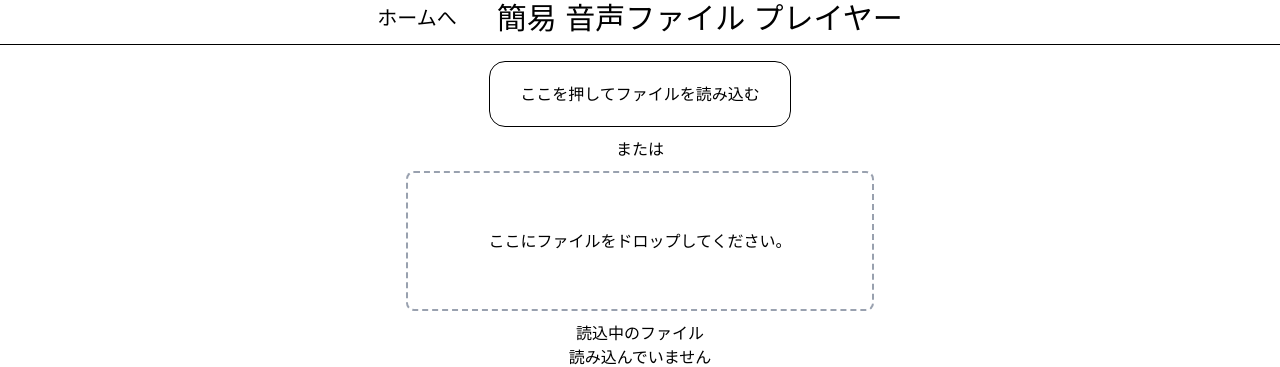
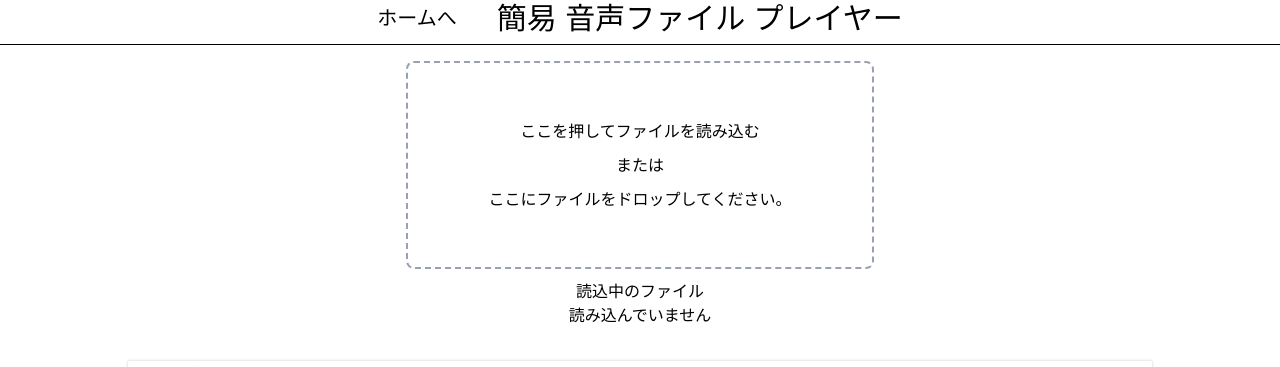
Before and after one commit to ShudoPhysicsClub/spc-tools, a React (Vite) app: page /sound-player in a window 1280 px wide. Shown: the top 367 px of the page. Built offline with nearby package versions, Linux system fonts and the light colour scheme; no server answers.

Commit message:
ドラッグとボタンを結合

```diff
--- a/src/components/DropSoundZone.tsx
+++ b/src/components/DropSoundZone.tsx
@@ -39,7 +39,7 @@ const DropSoundZone = (props: Props) => {
       onDragLeave={onDragLeave}
       onDragOver={(e) => e.preventDefault()}
       onDrop={onDrop}
-      className={"border-2 border-dashed border-gray-400 rounded-lg p-4 " + (isDragActive ? "bg-gray-200" : "bg-white") + " flex flex-col items-center justify-center"}
+      className={"hover:bg-gray-100 border-2 border-dashed border-gray-400 rounded-lg p-4 " + (isDragActive ? "bg-gray-200" : "bg-white") + " flex flex-col items-center justify-center"}
     >
       {props.children}
     </div>
--- a/src/pages/SoundPlayer.tsx
+++ b/src/pages/SoundPlayer.tsx
@@ -48,7 +48,13 @@ const SoundPlayer = () => {
           author="砂田翔太"
           showHome
         />
-        <div className="">
+        <div
+          className="hover:bg-gray-100 cursor-pointer"
+          onClick={() => {
+            inputFileRef.current?.click();
+          }}
+        >
+          <DropSoundZone onDropFile={onDropFile}>
             <input
               ref={inputFileRef}
               className="hidden file:cursor-pointer file:p-[2dvh] file:border-black file:border-[2px] file:rounded-[2dvh]"
@@ -62,21 +68,15 @@ const SoundPlayer = () => {
                 }
               }}
             />
-          <button
-            className="cursor-pointer border-[1px] border-black rounded-2xl px-[30px] py-[20px] hover:bg-gray-100"
-            onClick={() => {
-              inputFileRef.current?.click();
-            }}
-          >
-            {"ここを押してファイルを読み込む"}
-          </button>
-        </div>
+            <p className="cursor-pointer px-[5dvw] pt-[5dvh]">
+              {"ここを押してファイルを読み込む"}{" "}
+            </p>
             <p className="p-[10px]">{"または"}</p>
-        <DropSoundZone onDropFile={onDropFile}>
-          <p className="mx-[5dvw] my-[5dvh] cursor-default">
+            <p className="mx-[5dvw] mb-[5dvh]">
               {"ここにファイルをドロップしてください。"}
             </p>
           </DropSoundZone>
+        </div>
 
         <div className="m-[10px] flex flex-col items-center justify-center">
           <p>{"読込中のファイル"}</p>
```
Lines whose indentation alone changed are shown as unchanged.
